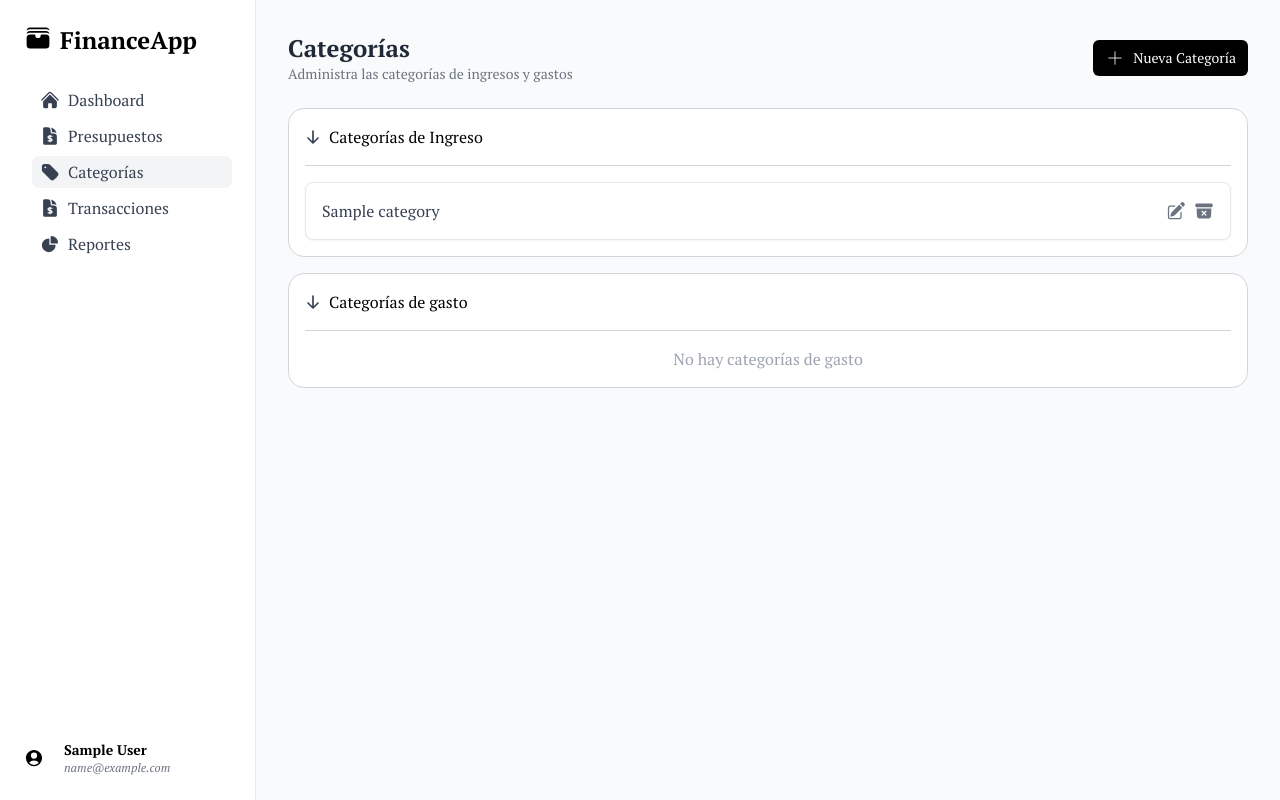
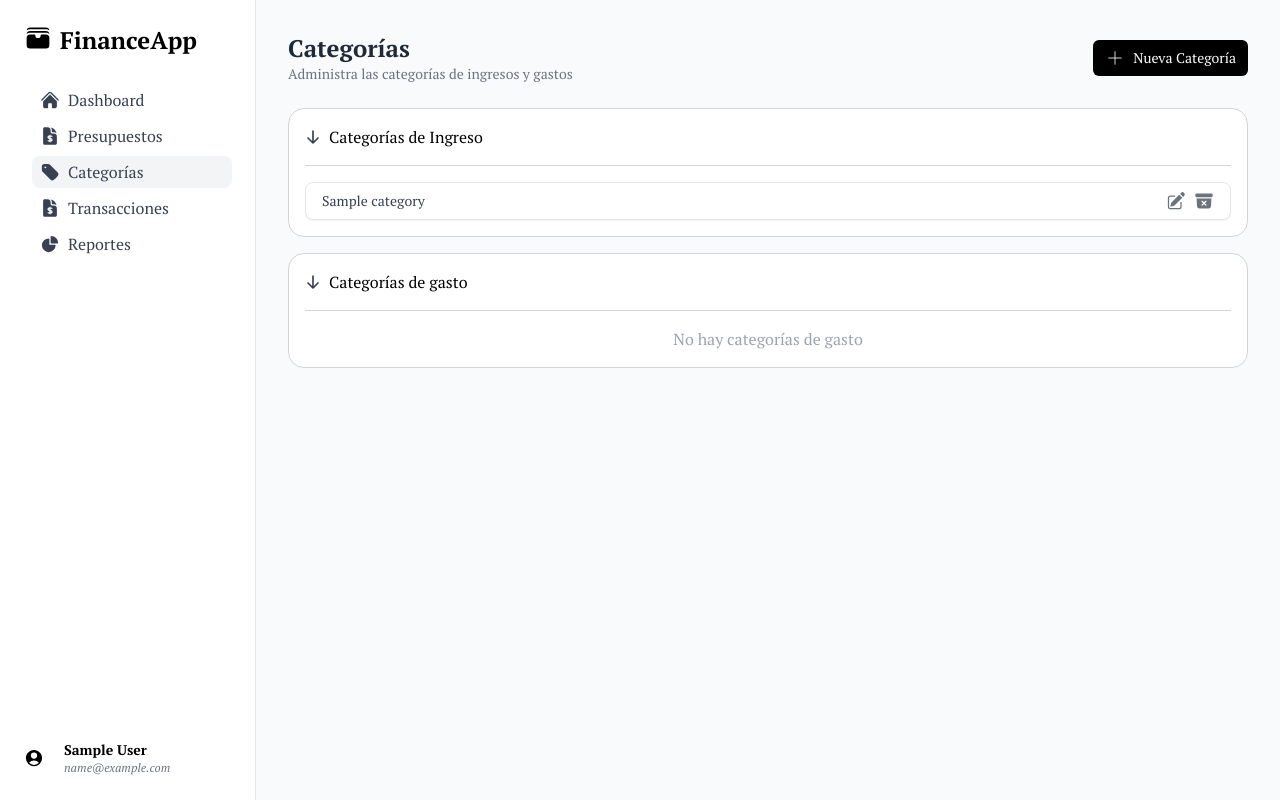
Before and after one commit to JeanPaulCardozo/Financial_management, a Django app: page /category/ in a window 1280 px wide. Run offline with Django 5.2, Linux system fonts and the light colour scheme; a user stored in the database is signed in; tables that the repository leaves empty hold one stand-in row (values such as "Sample post"); parts of the project's set-up code (start-up, migrations or seed data) failed here and were passed over; some libraries are stand-ins or nearby versions.

Commit message:
chore(category): Reduce box size

```diff
--- a/expense_income/templates/expense_income/category.html
+++ b/expense_income/templates/expense_income/category.html
@@ -75,7 +75,7 @@
                       <svg xmlns="http://www.w3.org/2000/svg" fill="none" viewBox="0 0 24 24" stroke-width="2.5" stroke="currentColor" class="size-4 text-gray-700 up-btn">
                         <path stroke-linecap="round" stroke-linejoin="round" d="M4.5 10.5 12 3m0 0 7.5 7.5M12 3v18" />
                       </svg>
-                      <span class="pt-serif-regular">Categorías de Ingreso</span>
+                      <span class="pt-serif-regular text-base">Categorías de Ingreso</span>
                     </h2>
                   </button>
                 </a>
@@ -88,7 +88,7 @@
                 </div>
               {% else %}
                 {% for category in categories_income %}
-                  <div class="flex items-center justify-between bg-white p-4 rounded-lg shadow-sm border">
+                  <div class="flex items-center justify-between bg-white pt-2 pb-2 pl-4 pr-4 text-sm rounded-lg shadow-sm border">
                     <div class="flex items-center space-x-3">
                       <div>
                         <p class="pt-serif-regular text-gray-700">{{ category }}</p>
@@ -126,7 +126,7 @@
                       <svg xmlns="http://www.w3.org/2000/svg" fill="none" viewBox="0 0 24 24" stroke-width="2.5" stroke="currentColor" class="size-4 text-gray-700 down-btn">
                         <path stroke-linecap="round" stroke-linejoin="round" d="M19.5 13.5 12 21m0 0-7.5-7.5M12 21V3" />
                       </svg>
-                      <span class="pt-serif-regular">Categorías de gasto</span>
+                      <span class="pt-serif-regular text-base">Categorías de gasto</span>
                     </h2>
                   </button>
                 </a>
@@ -150,7 +150,7 @@
                 </div>
               {% else %}
                 {% for category in categories_expense %}
-                  <div class="flex items-center justify-between bg-white p-4 rounded-lg shadow-sm border">
+                  <div class="flex items-center justify-between bg-white pt-2 pb-2 pl-4 pr-4 text-sm rounded-lg shadow-sm border">
                     <div class="flex items-center space-x-3">
                       <div>
                         <p class="pt-serif-regular text-gray-700">{{ category }}</p>
```
